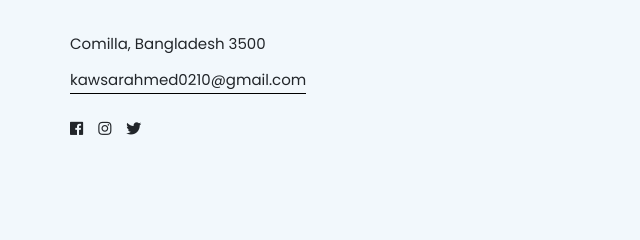
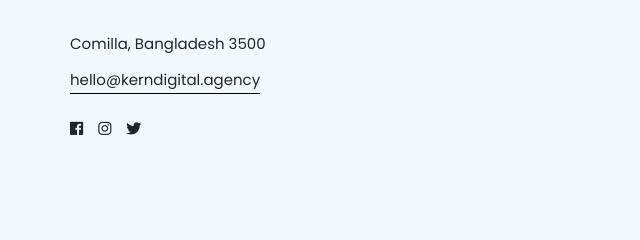
Before and after one commit to AnastasiaKern/fashion, a plain HTML site: page index.html in a window 1280 px wide. Shown: the part 4698-4938 px from the top of the page, 0-640 px from the left. Drawn offline with nearby package versions, Linux system fonts and the light colour scheme.

Commit message:
Update index.html

```diff
--- a/index.html
+++ b/index.html
@@ -286,7 +286,7 @@
 							<p>Comilla, Bangladesh 3500</p>
 						</div>
 						<p class="contact__email">
-							kawsarahmed0210@gmail.com
+							hello@kerndigital.agency
 						</p>
 						<div class="footer__social">
 							<div>
```
